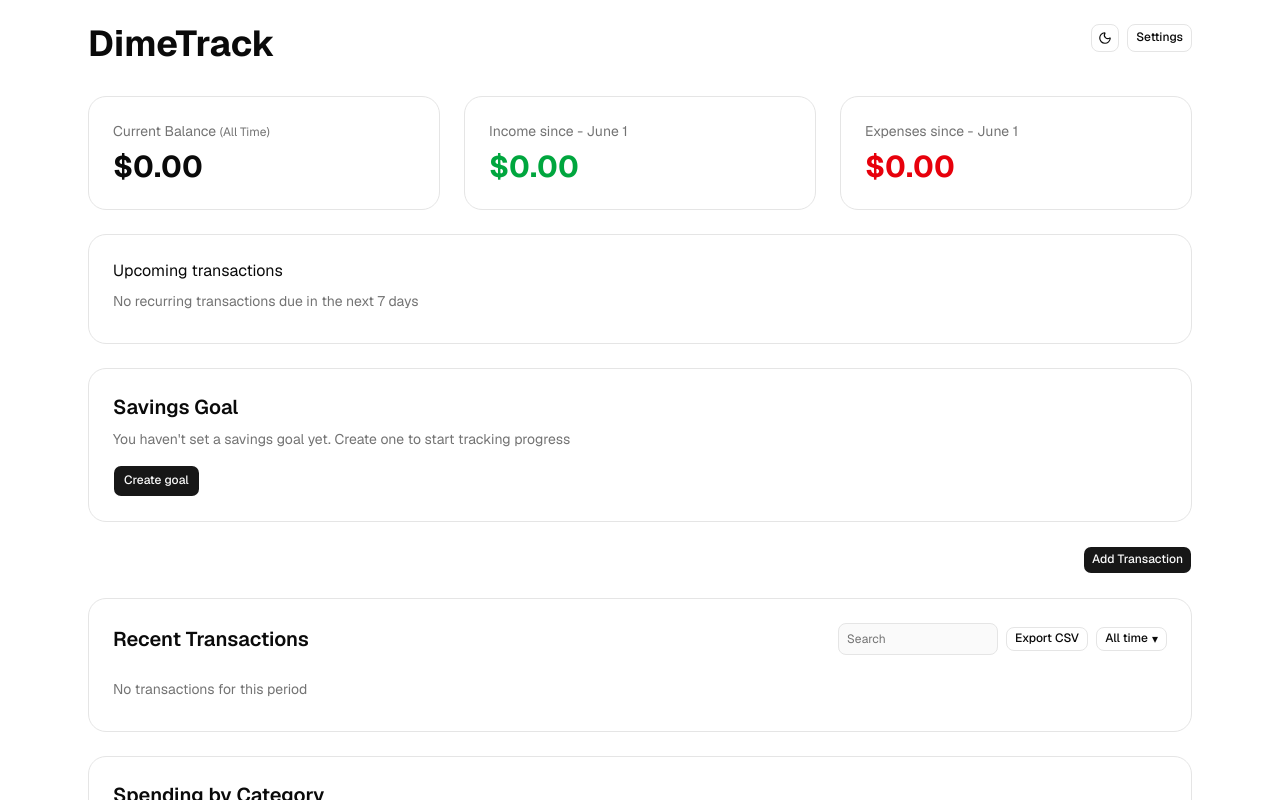
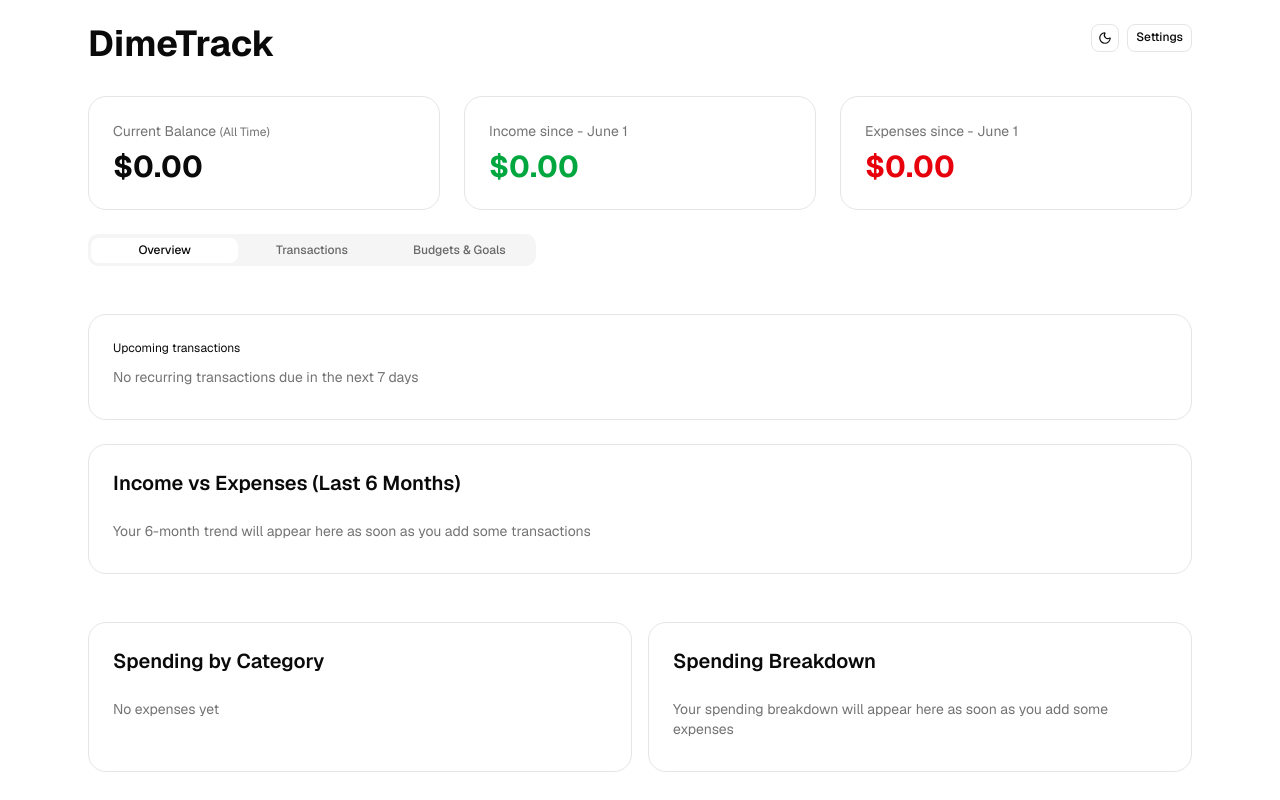
Before and after one commit to d3monas/DimeTrack, a Next.js app: page /app in a window 1280 px wide. Shown: the top 800 px of the page. Built offline with nearby package versions, Linux system fonts and the light colour scheme.

Commit message:
feat: create tabs in main page & move elements in to tabs for cleaner overall look

```diff
--- a/app/app/page.tsx
+++ b/app/app/page.tsx
@@ -14,6 +14,7 @@ import { LoadingSkeleton } from "@/components/loadingSkeleton"
 import { GoalsSelection } from "@/components/goals/goalsSelection"
 import { TrendChart } from "@/components/charts/trendChart"
 import { UpcomingTransactions } from "@/components/upcomingTransactions"
+import { Tabs, TabsContent, TabsList, TabsTrigger } from "@/components/ui/tabs"
 
 // types
 import type { Transaction } from "@/types/transaction"
@@ -435,24 +436,33 @@ export default function Home() {
           </div>
         </div>
 
+
+        <Tabs defaultValue="overview" className="w-full mt-6">
+          <TabsList className="grid w-full grid-cols-3 max-w-md">
+            <TabsTrigger value="overview">Overview</TabsTrigger>
+            <TabsTrigger value="transactions">Transactions</TabsTrigger>
+            <TabsTrigger value="budgets">Budgets & Goals</TabsTrigger>
+          </TabsList>
+
+          {/* Overview tab */}
+          <TabsContent value="overview" className="space-y-6 mt-4">
+            {/* upcoming recurring transactions */}
             <UpcomingTransactions recurring={recurring} currencySymbol={currencySymbol} />
+            {/* Trend */}
+            <TrendChart data={monthlyTrends} currencySymbol={currencySymbol} />
 
-        {/* Goal card */}
-        <GoalsSelection
-          goals={goals}
-          transactions={transactions}
-          currencySymbol={currencySymbol}
-          onCreateGoal={() => { setEditingGoal(null); setGoalDialogOpen(true)}}
-          onEditGoal={(goal) => { setEditingGoal(goal); setGoalDialogOpen(true) }}
-          onDeleteGoal={deleteGoal}
-          onContribute={contributeToGoal}
-        />
+            <div className="grid gap-4 md:grid-cols-2">
+              {/* Breakdown into categories */}
+              <CategoryBreakdown totals={categoryTotals} currencySymbol={currencySymbol} />
+              {/* chart */}
+              <SpendingChart totals={categoryTotals} />
+            </div>
+          </TabsContent>
 
-        {/* Edit goal button */}
-        <GoalDialog open={goalDialogOpen} setOpen={setGoalDialogOpen} goal={editingGoal} onSave={saveGoal} />
-
+          {/* transactions tab */}
+          <TabsContent value="transactions" className="space-y-6 mt-4">
+            <div className="flex justify-end">
               {/* Add transaction button */}
-        <div className="mt-6 flex justify-end">
               <AddTransactionDialog
                 open={open}
                 setOpen={setOpen}
@@ -470,7 +480,7 @@ export default function Home() {
             </div>
 
             {/* Recent transactions card */}
-        <div className="mt-6 rounded-2xl border p-6">
+            <div className="rounded-2xl border p-6">
               <EditTransactionDialog
                 transaction={editingTransaction}
                 open={!!editingTransaction}
@@ -485,14 +495,27 @@ export default function Home() {
                 filter={filterPeriod}
                 onFilterChange={setFilterPeriod} />
             </div>
-        {/* Breakdown into categories */}
-        <CategoryBreakdown totals={categoryTotals} currencySymbol={currencySymbol} />
-        {/* Trend */}
-        <TrendChart data={monthlyTrends} currencySymbol={currencySymbol} />
-        {/* chart */}
-        <SpendingChart totals={categoryTotals} />
+          </TabsContent>
+
+          {/* budgets and goals tab */}
+          <TabsContent value="budgets" className="space-y-6 mt-4">
+            {/* Goal card */}
+            <GoalsSelection
+              goals={goals}
+              transactions={transactions}
+              currencySymbol={currencySymbol}
+              onCreateGoal={() => { setEditingGoal(null); setGoalDialogOpen(true) }}
+              onEditGoal={(goal) => { setEditingGoal(goal); setGoalDialogOpen(true) }}
+              onDeleteGoal={deleteGoal}
+              onContribute={contributeToGoal}
+            />
+
+            {/* Edit goal button */}
+            <GoalDialog open={goalDialogOpen} setOpen={setGoalDialogOpen} goal={editingGoal} onSave={saveGoal} />
             {/* budget */}
             <BudgetOverview totals={categoryTotals} budgets={budgets} onUpdateBudget={updateBudget} currencySymbol={currencySymbol} monthlyIncome={income} />
+          </TabsContent>
+        </Tabs>
       </div>
     </main>
   )
--- /dev/null
+++ b/components/ui/tabs.tsx
@@ -0,0 +1,90 @@
+"use client"
+
+import * as React from "react"
+import { cva, type VariantProps } from "class-variance-authority"
+import { Tabs as TabsPrimitive } from "radix-ui"
+
+import { cn } from "@/lib/utils"
+
+function Tabs({
+  className,
+  orientation = "horizontal",
+  ...props
+}: React.ComponentProps<typeof TabsPrimitive.Root>) {
+  return (
+    <TabsPrimitive.Root
+      data-slot="tabs"
+      data-orientation={orientation}
+      className={cn(
+        "group/tabs flex gap-2 data-horizontal:flex-col",
+        className
+      )}
+      {...props}
+    />
+  )
+}
+
+const tabsListVariants = cva(
+  "group/tabs-list inline-flex w-fit items-center justify-center rounded-lg p-[3px] text-muted-foreground group-data-horizontal/tabs:h-8 group-data-vertical/tabs:h-fit group-data-vertical/tabs:flex-col data-[variant=line]:rounded-none",
+  {
+    variants: {
+      variant: {
+        default: "bg-muted",
+        line: "gap-1 bg-transparent",
+      },
+    },
+    defaultVariants: {
+      variant: "default",
+    },
+  }
+)
+
+function TabsList({
+  className,
+  variant = "default",
+  ...props
+}: React.ComponentProps<typeof TabsPrimitive.List> &
+  VariantProps<typeof tabsListVariants>) {
+  return (
+    <TabsPrimitive.List
+      data-slot="tabs-list"
+      data-variant={variant}
+      className={cn(tabsListVariants({ variant }), className)}
+      {...props}
+    />
+  )
+}
+
+function TabsTrigger({
+  className,
+  ...props
+}: React.ComponentProps<typeof TabsPrimitive.Trigger>) {
+  return (
+    <TabsPrimitive.Trigger
+      data-slot="tabs-trigger"
+      className={cn(
+        "relative inline-flex h-[calc(100%-1px)] flex-1 items-center justify-center gap-1.5 rounded-md border border-transparent px-1.5 py-0.5 text-xs font-medium whitespace-nowrap text-foreground/60 transition-all group-data-vertical/tabs:w-full group-data-vertical/tabs:justify-start group-data-vertical/tabs:py-[calc(--spacing(1.25))] hover:text-foreground focus-visible:border-ring focus-visible:ring-[3px] focus-visible:ring-ring/50 focus-visible:outline-1 focus-visible:outline-ring disabled:pointer-events-none disabled:opacity-50 has-data-[icon=inline-end]:pr-1 has-data-[icon=inline-start]:pl-1 dark:text-muted-foreground dark:hover:text-foreground [&_svg]:pointer-events-none [&_svg]:shrink-0 [&_svg:not([class*='size-'])]:size-3.5",
+        "group-data-[variant=line]/tabs-list:bg-transparent group-data-[variant=line]/tabs-list:data-active:bg-transparent dark:group-data-[variant=line]/tabs-list:data-active:border-transparent dark:group-data-[variant=line]/tabs-list:data-active:bg-transparent",
+        "data-active:bg-background data-active:text-foreground dark:data-active:border-input dark:data-active:bg-input/30 dark:data-active:text-foreground",
+        "after:absolute after:bg-foreground after:opacity-0 after:transition-opacity group-data-horizontal/tabs:after:inset-x-0 group-data-horizontal/tabs:after:bottom-[-5px] group-data-horizontal/tabs:after:h-0.5 group-data-vertical/tabs:after:inset-y-0 group-data-vertical/tabs:after:-right-1 group-data-vertical/tabs:after:w-0.5 group-data-[variant=line]/tabs-list:data-active:after:opacity-100",
+        className
+      )}
+      {...props}
+    />
+  )
+}
+
+function TabsContent({
+  className,
+  ...props
+}: React.ComponentProps<typeof TabsPrimitive.Content>) {
+  return (
+    <TabsPrimitive.Content
+      data-slot="tabs-content"
+      className={cn("flex-1 text-xs/relaxed outline-none", className)}
+      {...props}
+    />
+  )
+}
+
+export { Tabs, TabsList, TabsTrigger, TabsContent, tabsListVariants }
```
Lines whose indentation alone changed are shown as unchanged.
